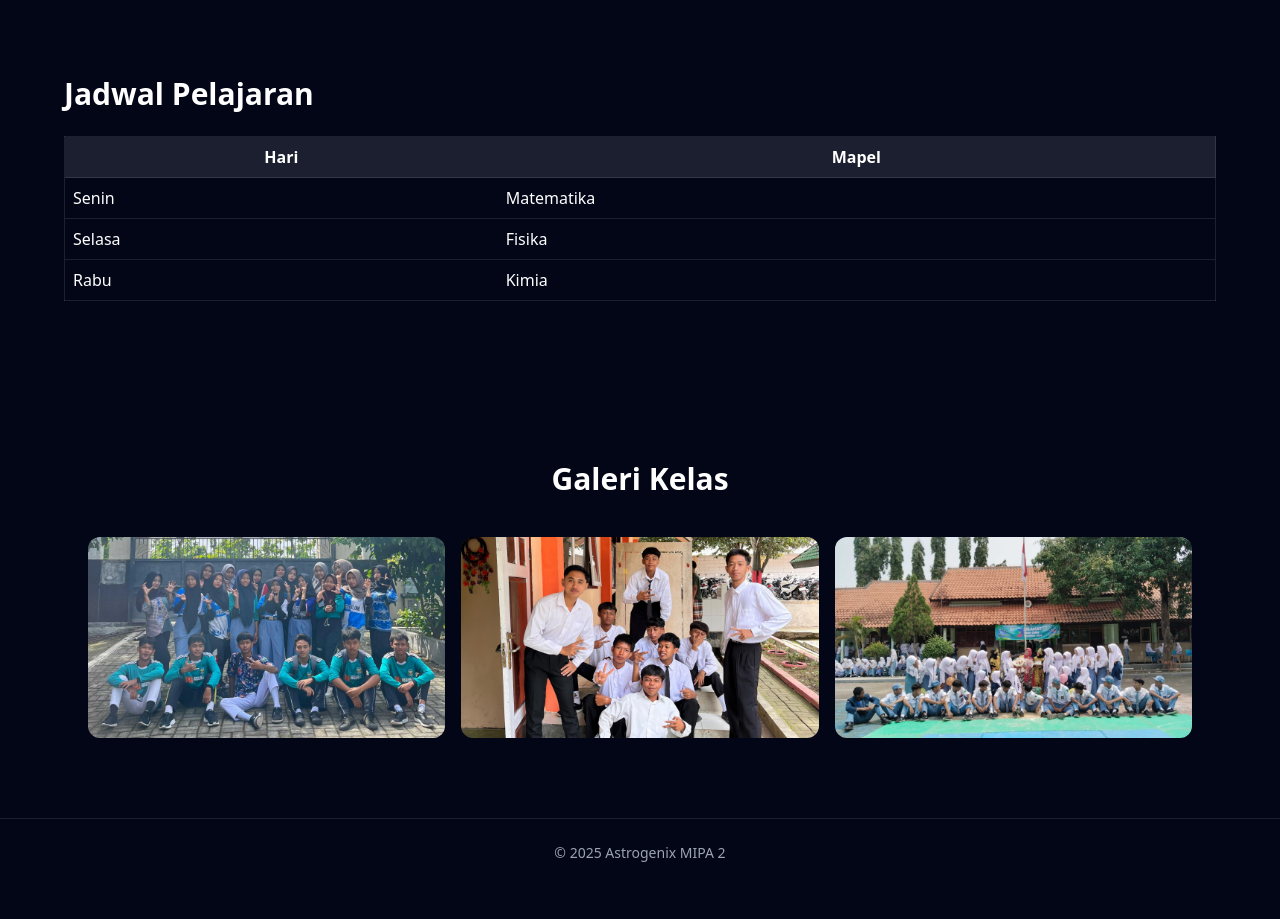
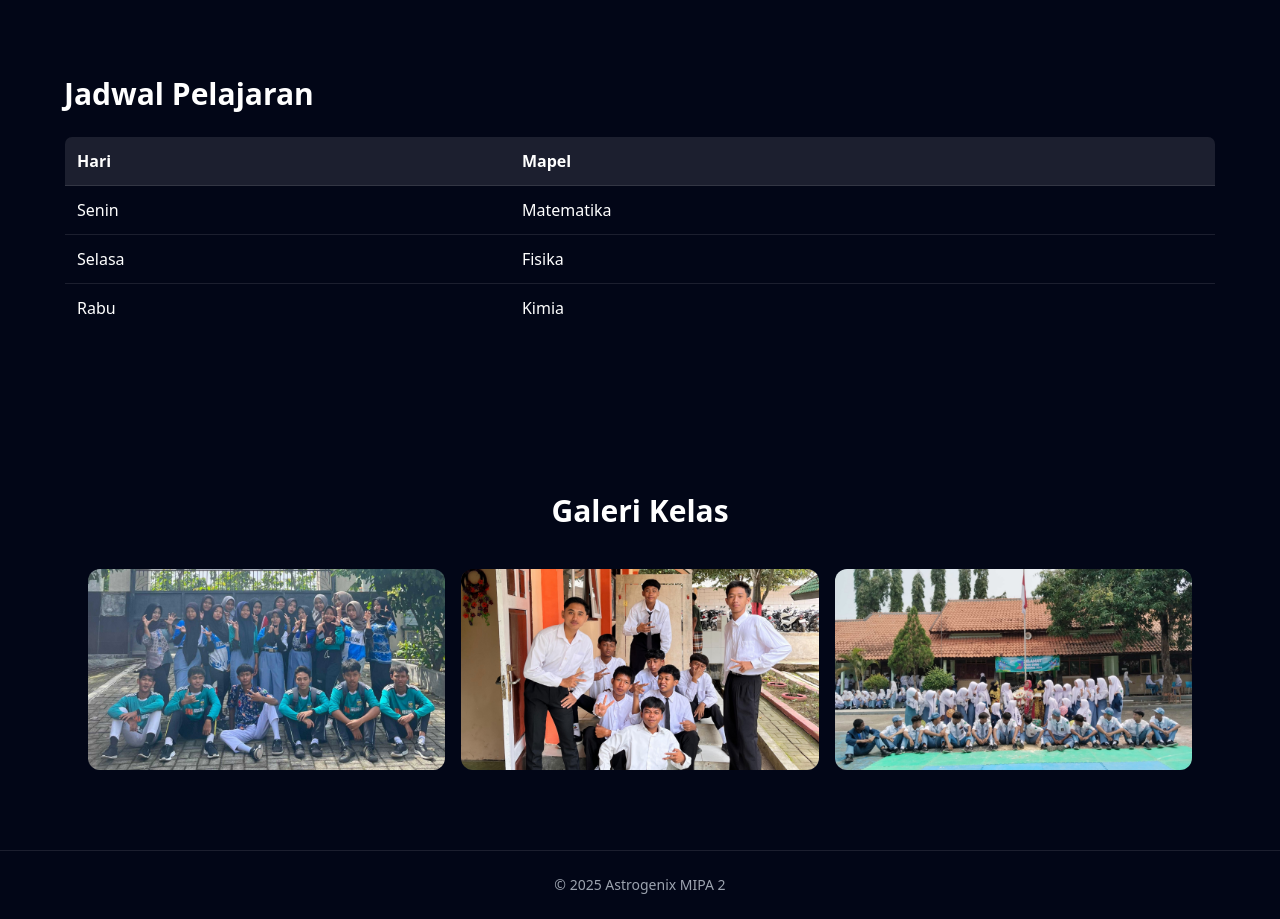
Before and after one commit to ViraaShop001/uji-kelas, a React (Vite) app: page / in a window 1280 px wide. Shown: the part 1480-2399 px from the top of the page. Before the commit the page ends 2367 px from the top, so only its background shows below. Built offline with nearby package versions, Linux system fonts and the light colour scheme.

Commit message:
Refactor ScheduleTable component for improved styling

```diff
--- a/src/components/ScheduleTable.jsx
+++ b/src/components/ScheduleTable.jsx
@@ -2,21 +2,30 @@ import { schedule } from "../data/schedule"
 
 export default function ScheduleTable() {
   return (
-    <section className="py-20 px-6">
+    <section
+      id="jadwal"
+      className="py-20 px-6 scroll-mt-24"
+    >
       <div className="max-w-6xl mx-auto">
-        <h2 className="text-3xl font-bold mb-6">Jadwal Pelajaran</h2>
-        <table className="w-full border border-white/10">
+        <h2 className="text-3xl font-bold mb-6">
+          Jadwal Pelajaran
+        </h2>
+
+        <table className="w-full border border-white/10 rounded-lg overflow-hidden">
           <thead className="bg-white/10">
             <tr>
-              <th className="p-2">Hari</th>
-              <th className="p-2">Mapel</th>
+              <th className="p-3 text-left">Hari</th>
+              <th className="p-3 text-left">Mapel</th>
             </tr>
           </thead>
           <tbody>
             {schedule.map((item, i) => (
-              <tr key={i} className="border-t border-white/10">
-                <td className="p-2">{item.day}</td>
-                <td className="p-2">{item.subject}</td>
+              <tr
+                key={i}
+                className="border-t border-white/10 hover:bg-white/5 transition"
+              >
+                <td className="p-3">{item.day}</td>
+                <td className="p-3">{item.subject}</td>
               </tr>
             ))}
           </tbody>
```
